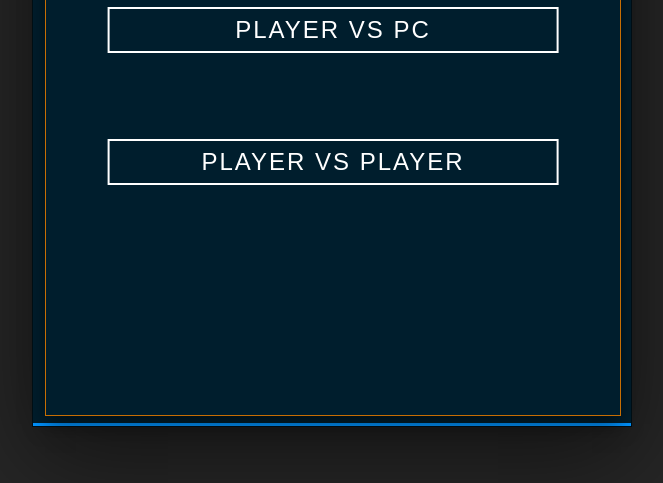
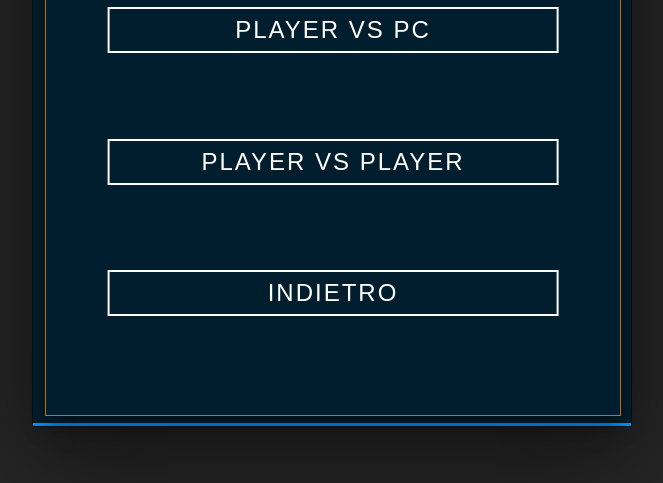
Before and after one commit to gmarty2000/azul, a plain HTML site: page menu/Modalita/Modalita.html in a window 1280 px wide. Shown: the part 273-756 px from the top of the page, without its empty margins (308-971 px from the left). Drawn offline with Linux system fonts and the light colour scheme.

Commit message:
Update Modalita.html
Aggiunta la possibilità di tornare indietro nel menu

```diff
--- a/menu/Modalita/Modalita.html
+++ b/menu/Modalita/Modalita.html
@@ -15,7 +15,9 @@
 					<div class="menu-item">
 						<a href="../../piattaforma.html">PLAYER VS PLAYER</a>
 					</div>
-
+					<div class="menu-item">
+						<a href="../index.html">INDIETRO</a>
+					</div>
 				</div>
 			</div>
 	</body>
```
